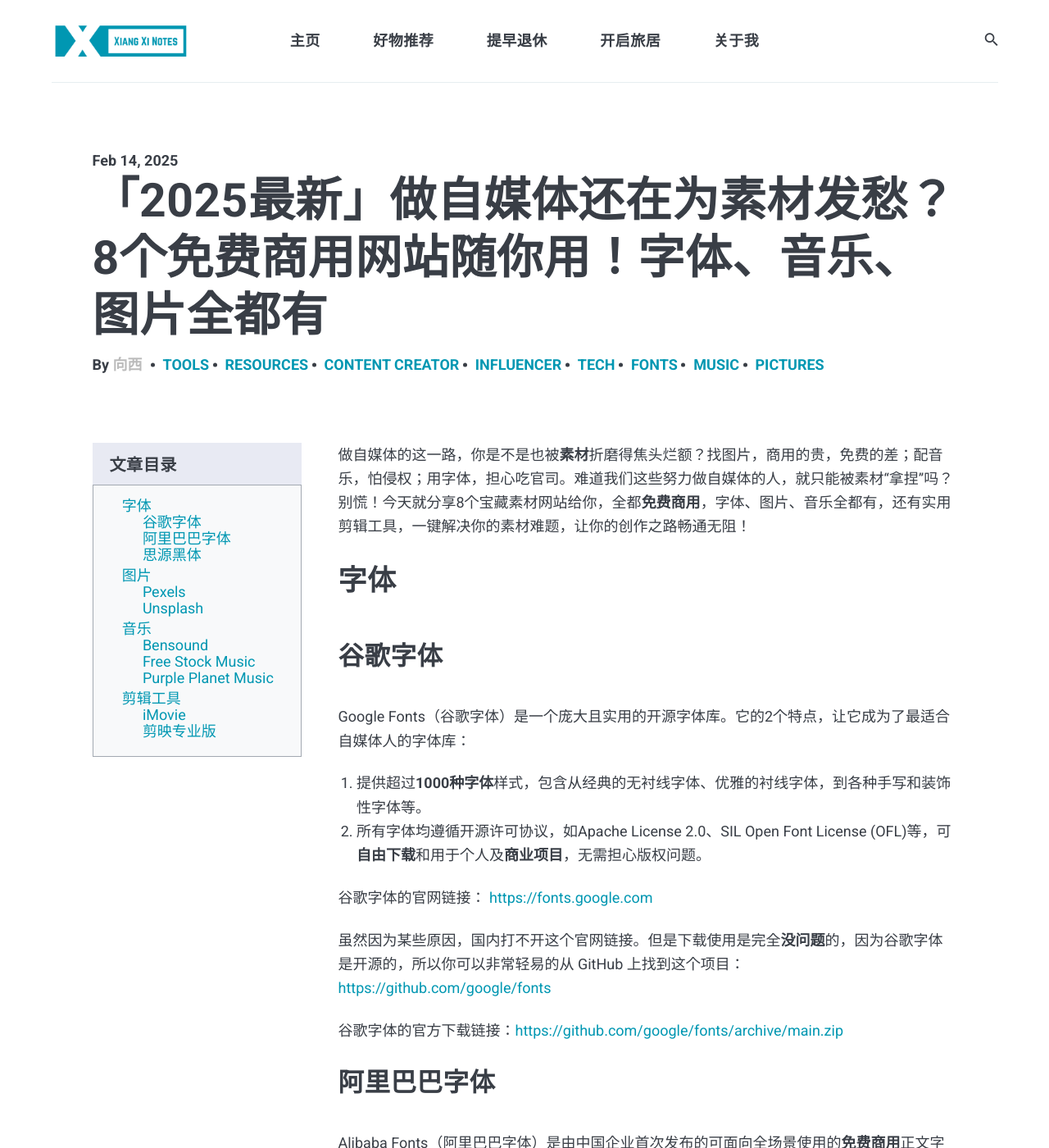
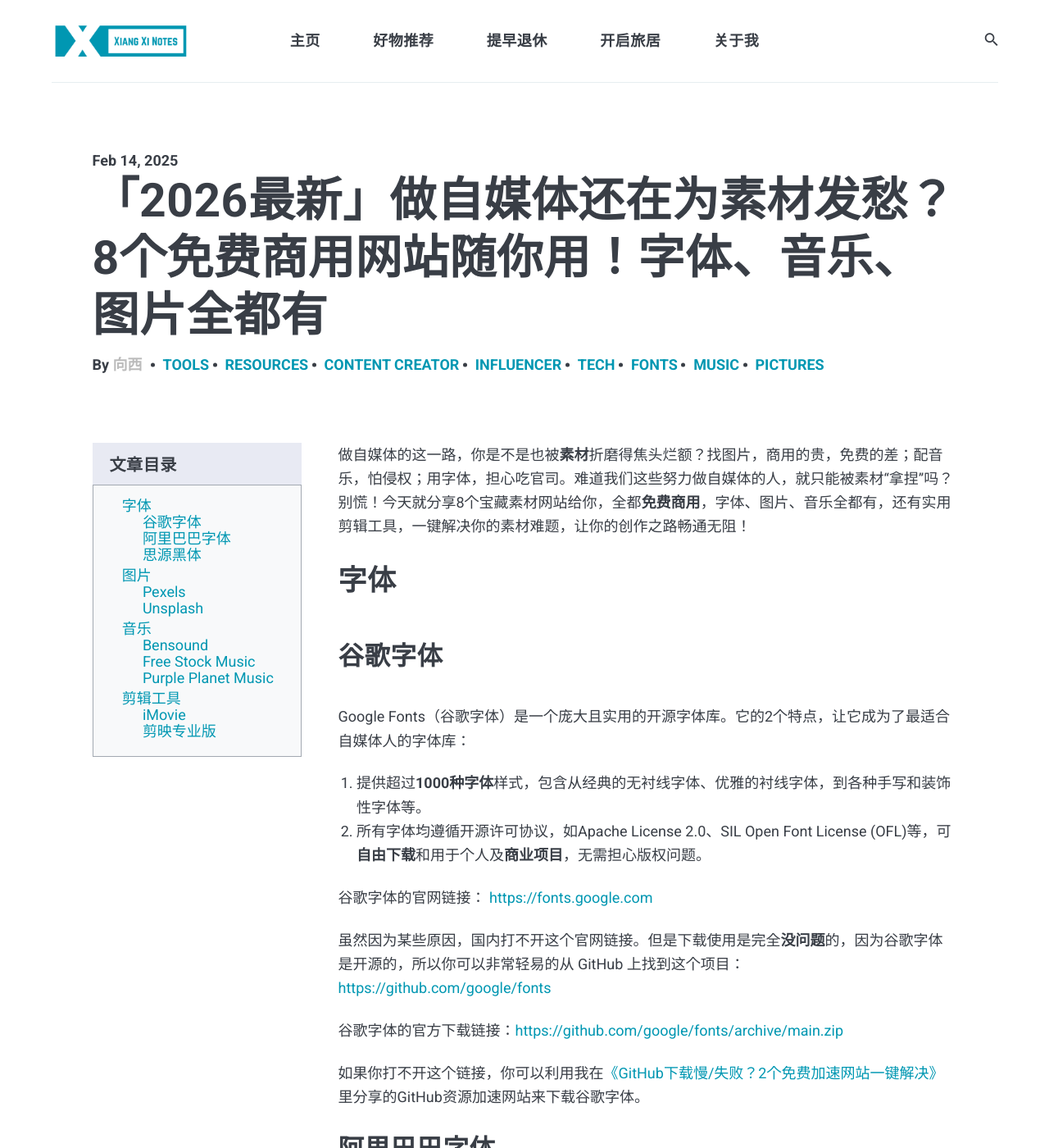
Before and after one commit to xiangxinotes/xiangxinotes.github.io, a Jekyll site: the page built from _posts/2025-02-14-eight-free-resource-sites-you-can-use-if-you-are-or-want-to-be-a-content-creator.markdown, in a window 1280 px wide and 1400 px high. Shown: the whole window at 82% size. Built offline with Jekyll 4.4.1, drawn with Linux system fonts in a browser that asks for light colours; nearby versions of some CDN libraries; comment, search, counter and statistics services are not loaded.

Commit message:
add link to github accelerate website post

```diff
--- a/_posts/2025-02-14-eight-free-resource-sites-you-can-use-if-you-are-or-want-to-be-a-content-creator.markdown
+++ b/_posts/2025-02-14-eight-free-resource-sites-you-can-use-if-you-are-or-want-to-be-a-content-creator.markdown
@@ -1,6 +1,6 @@
 ---
 layout: post
-title: 「2025最新」做自媒体还在为素材发愁？8个免费商用网站随你用！字体、音乐、图片全都有
+title: 「2026最新」做自媒体还在为素材发愁？8个免费商用网站随你用！字体、音乐、图片全都有
 date: 2025-02-14 21:56:00 +0800
 description: 做自媒体，素材缺乏让你头疼？找图片，商用的贵，免费的差；配音乐，怕侵权；用字体，担心吃官司。难道只能被素材“拿捏”？别慌！今天分享8个免费商用素材网站，字体、图片、音乐全都有，一键解决难题！
 image: pexels-valentinantonucci-1275393.jpg
@@ -23,6 +23,8 @@
 虽然因为某些原因，国内打不开这个官网链接。但是下载使用是完全**没问题**的，因为谷歌字体是开源的，所以你可以非常轻易的从 GitHub 上找到这个项目：[https://github.com/google/fonts](https://github.com/google/fonts)
 
 谷歌字体的官方下载链接：[https://github.com/google/fonts/archive/main.zip](https://github.com/google/fonts/archive/main.zip)
+
+如果你打不开这个链接，你可以利用我在[《GitHub下载慢/失败？2个免费加速网站一键解决》](/2026/03/15/github-download-accelerator-msys2-tutorial/?utm_source=blog&utm_medium=post)里分享的GitHub资源加速网站来下载谷歌字体。
 
 ### 阿里巴巴字体
 
```
